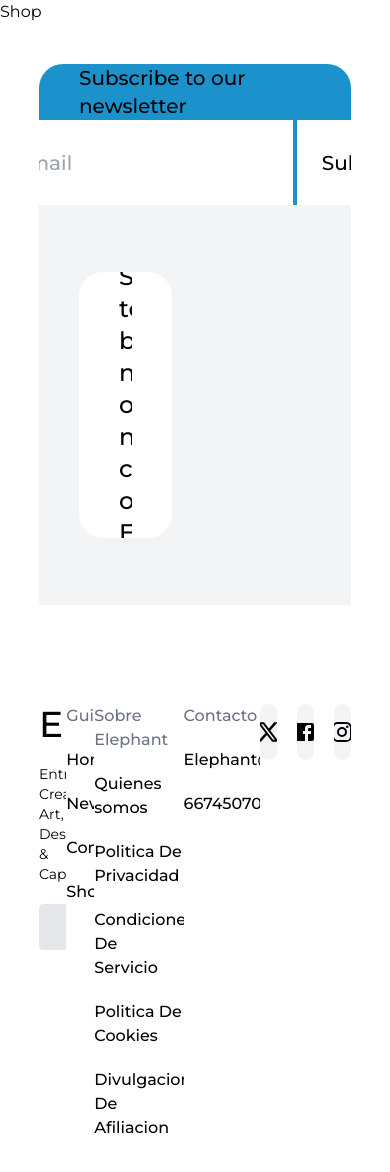
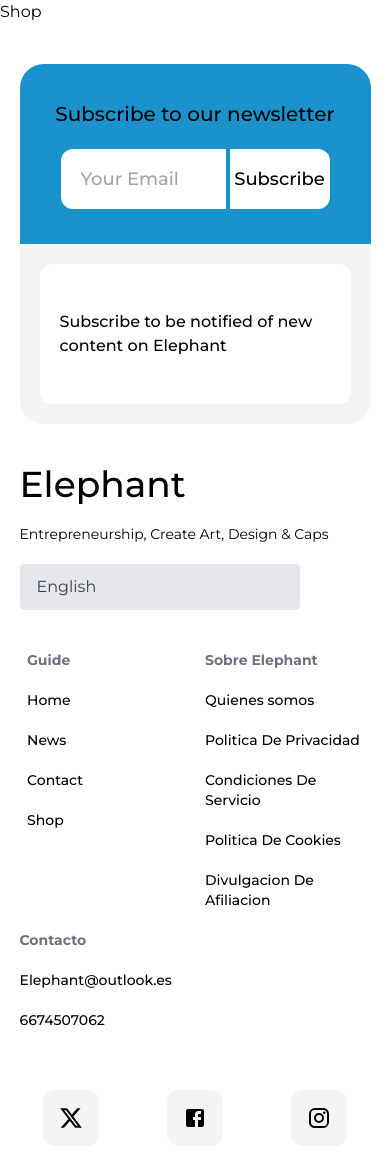
Before and after one commit to Diegoiribe/elephant, a React (Create React App) app: page /shop in a window 390 px wide. Shown: the top 1172 px of the page. Built offline with nearby package versions, Linux system fonts and the light colour scheme; a web font is replaced by a local one.

Commit message:
responsive mobile

```diff
--- a/src/Components/ComingSoon/CardComingSoon/index.jsx
+++ b/src/Components/ComingSoon/CardComingSoon/index.jsx
@@ -70,7 +70,7 @@ const CardComingSoon = () => {
               <p className="text-5xl font-bold overflow-hidden">{item.date}</p>
             </div>
           </div>
-          <div className="p-5 flex flex-col gap-5 overflow-hidden">
+          <div className="h-1/4 p-5 flex flex-col overflow-hidden justify-between">
             <p className="font-medium text-xl">{item.title}</p>
             <p className="font-medium text-gray-500 text-sm">
               {item.description}
--- a/src/Components/ComingSoon/index.jsx
+++ b/src/Components/ComingSoon/index.jsx
@@ -87,7 +87,7 @@ const ComingSoon = () => {
           </div>
         )}
       </div>
-      <div className="w-full phone:h-5/6 mac:h-4/6 flex justify-end">
+      <div className="w-full phone:h-[75%] mac:h-4/6 flex justify-end">
         <div
           ref={contentRef}
           className="phone:w-full mac:w-[90%] phone:h-full flex items-center overflow-auto scroll justify-between gap-3 p-5"
--- a/src/Components/Footer/Contact/index.jsx
+++ b/src/Components/Footer/Contact/index.jsx
@@ -2,28 +2,28 @@ import React from 'react'
 
 const Contact = () => {
   return (
-    <div className="w-4/5 bg-white h-[600px] rounded-3xl">
+    <div className="mac:w-4/5 phone:w-[90%] bg-white phone:h-[360px] mac:h-[600px] rounded-3xl">
       <div
-        className="w-full mac:h-2/6 phone:2/4  flex phone:flex-col mac:flex-row justify-between items-center px-10"
+        className="w-full mac:h-2/6 phone:h-2/4  flex phone:flex-col mac:flex-row phone:justify-center mac:justify-between items-center phone:px-5 mac:px-10 phone:gap-5 mac:gap-0"
         style={{ background: '#1c92cc' }}
       >
-        <p className="font-medium phone:text-xl mac:text-4xl overflow-hidden">
+        <p className="font-medium phone:text-[20px] mac:text-4xl overflow-hidden">
           Subscribe to our newsletter
         </p>
         <form className="flex items-center gap-1">
           <input
             type="text"
-            className="h-[85px] w-[350px] rounded-s-3xl p-5 text-xl font-medium focus:outline-none"
+            className="phone:h-[60px] phone:w-[165px] mac:h-[85px] mac:w-[350px] mac:rounded-s-3xl phone:rounded-s-xl  p-5 text-xl font-medium focus:outline-none phone:text-lg mac:text-xl"
             placeholder="Your Email"
           />
-          <button className="h-[85px] w-[150px] bg-white rounded-e-3xl  text-xl font-medium hover:bg-black hover:text-white">
+          <button className="mac:h-[85px] mac:w-[150px] phone:h-[60px] phone:w-[100px] bg-white mac:rounded-e-3xl phone:rounded-e-xl phone:text-lg  mac:text-xl font-medium hover:bg-black hover:text-white">
             Subscribe
           </button>
         </form>
       </div>
-      <div className="bg-gray-100 h-4/6 w-full flex items-center p-10">
-        <div className="bg-white h-5/6 w-2/5 p-10 flex items-center rounded-3xl">
-          <p className="font-medium text-2xl overflow-hidden">
+      <div className="bg-gray-100 phone:h-2/4 mac:h-4/6 w-full flex items-center mac:p-10 phone:p-5">
+        <div className="bg-white mac:h-5/6 mac:w-2/5 phone:h-full phone:w-full phone:p-5 mac:p-10 flex items-center phone:rounded-xl mac:rounded-3xl">
+          <p className="font-medium phone:text-[16px] mac:text-2xl overflow-hidden">
             Subscribe to be notified of new content on Elephant
           </p>
         </div>
--- a/src/Components/Footer/Description/index.jsx
+++ b/src/Components/Footer/Description/index.jsx
@@ -12,8 +12,8 @@ const Description = () => {
   }
 
   return (
-    <div className="w-4/5 flex justify-between mt-10 ">
-      <div className="w-1/5 flex flex-col gap-5">
+    <div className="mac:w-4/5 phone:w-[90%] flex phone:flex-col mac:flex-row justify-beetwen mt-10 ">
+      <div className="mac:w-1/5 phone:w-full flex flex-col gap-5 phone:mb-10 mac:mb-0">
         <h1 className="text-4xl font-medium overflow-hidden">Elephant</h1>
         <p className="text-sm">Entrepreneurship, Create Art, Design & Caps</p>
         <select
@@ -31,36 +31,72 @@ const Description = () => {
           </option>
         </select>
       </div>
-      <div className=" flex flex-col gap-5">
-        <h2 className="text-gray-500 font-medium">Guide</h2>
-        <p className="font-medium cursor-pointer">Home</p>
-        <p className="font-medium cursor-pointer">News</p>
-        <p className="font-medium cursor-pointer">Contact</p>
-        <p className="font-medium cursor-pointer">Shop</p>
+      <div className='"mac:w-4/5 phone:w-full flex flex-row flex-wrap gap-5 phone:justify-center'>
+        <div className=" flex flex-col gap-5 phone:w-[45%]">
+          <h2 className="text-gray-500 mac:font-medium phone:font-bold phone:text-sm mac:text-[16px]">
+            Guide
+          </h2>
+          <p className="font-medium cursor-pointer phone:text-sm mac:text-[16px]">
+            Home
+          </p>
+          <p className="font-medium cursor-pointer phone:text-sm mac:text-[16px]">
+            News
+          </p>
+          <p className="font-medium cursor-pointer phone:text-sm mac:text-[16px]">
+            Contact
+          </p>
+          <p className="font-medium cursor-pointer phone:text-sm mac:text-[16px]">
+            Shop
+          </p>
         </div>
-      <div className=" flex flex-col gap-5">
-        <h2 className="text-gray-500 font-medium">Sobre Elephant</h2>
-        <p className="font-medium cursor-pointer">Quienes somos</p>
-        <p className="font-medium cursor-pointer">Politica De Privacidad</p>
-        <p className="font-medium cursor-pointer">Condiciones De Servicio</p>
-        <p className="font-medium cursor-pointer">Politica De Cookies</p>
-        <p className="font-medium cursor-pointer">Divulgacion De Afiliacion</p>
+        <div className=" flex flex-col gap-5 phone:w-[45%]">
+          <h2 className="text-gray-500 mac:font-medium phone:font-bold phone:text-sm mac:text-[16px]">
+            Sobre Elephant
+          </h2>
+          <p className="font-medium cursor-pointer phone:text-sm mac:text-[16px]">
+            Quienes somos
+          </p>
+          <p className="font-medium cursor-pointer phone:text-sm mac:text-[16px]">
+            Politica De Privacidad
+          </p>
+          <p className="font-medium cursor-pointer phone:text-sm mac:text-[16px]">
+            Condiciones De Servicio
+          </p>
+          <p className="font-medium cursor-pointer phone:text-sm mac:text-[16px]">
+            Politica De Cookies
+          </p>
+          <p className="font-medium cursor-pointer phone:text-sm mac:text-[16px]">
+            Divulgacion De Afiliacion
+          </p>
         </div>
-      <div className=" flex flex-col gap-5">
-        <h2 className="text-gray-500 font-medium">Contacto</h2>
-        <p className="font-medium">Elephant@outlook.es</p>
-        <p className="font-medium">6674507062</p>
+        <div className=" flex flex-col gap-5 phone:w-[100%] phone:mb-10 mac:mb-0">
+          <h2 className="text-gray-500 mac:font-medium phone:font-bold phone:text-sm mac:text-[16px]">
+            Contacto
+          </h2>
+          <p className="font-medium phone:text-sm mac:text-[16px]">
+            Elephant@outlook.es
+          </p>
+          <p className="font-medium phone:text-sm mac:text-[16px]">
+            6674507062
+          </p>
         </div>
-      <div className=" flex justify-around gap-5 ">
-        <span className="w-14 h-14 bg-gray-100 rounded-xl flex items-center justify-center cursor-pointer">
+        <div className=" flex justify-around gap-5 phone:w-full">
+          <a
+            href="https://elephant-two.vercel.app/"
+            className="w-14 h-14 bg-gray-100 rounded-xl flex items-center justify-center cursor-pointer hover:bg-black hover:text-white"
+          >
             <XIcon />
-        </span>
-        <span className="w-14 h-14 bg-gray-100 rounded-xl flex items-center justify-center cursor-pointer">
+          </a>
+          <span className="w-14 h-14 bg-gray-100 rounded-xl flex items-center justify-center cursor-pointer hover:bg-black hover:text-white">
             <FacebookIcon />
           </span>
-        <span className="w-14 h-14 bg-gray-100 rounded-xl flex items-center justify-center cursor-pointer">
+          <a
+            href="https://www.instagram.com/elephant.archives/"
+            className="w-14 h-14 bg-gray-100 rounded-xl flex items-center justify-center cursor-pointer hover:bg-black hover:text-white"
+          >
             <InstagramIcon />
-        </span>
+          </a>
+        </div>
       </div>
     </div>
   )
--- a/src/Components/Home/Nav/index.jsx
+++ b/src/Components/Home/Nav/index.jsx
@@ -10,7 +10,6 @@ const Nav = ({ isOpen, setIsOpen }) => {
   const [t, i18n] = useTranslation('global')
 
   const phone = window.innerWidth < 850
-  console.log(isOpen)
 
   return (
     <>
--- a/src/Components/Home/Slidder/index.jsx
+++ b/src/Components/Home/Slidder/index.jsx
@@ -18,7 +18,7 @@ const Slidder = ({ isOpen, setIsOpen }) => {
     >
       <Nav isOpen={isOpen} setIsOpen={setIsOpen} />
       <div
-        className="mac:w-4/5 phone:w-full mac:mt-28 h-full  flex flex-col items-center mac:gap-10 phone:p-5 mac:py-32 justify-between"
+        className="mac:w-4/5 phone:w-full mac:mt-28 h-full flex flex-col items-center mac:gap-10 phone:p-5 mac:py-32 justify-around"
         style={{ display: isOpen ? 'none' : null }}
       >
         <h1 className="text-white  tablet:text-6xl phone:text-4xl font-bold  overflow-hidden phone:text-center">
```
Lines whose indentation alone changed are shown as unchanged.
